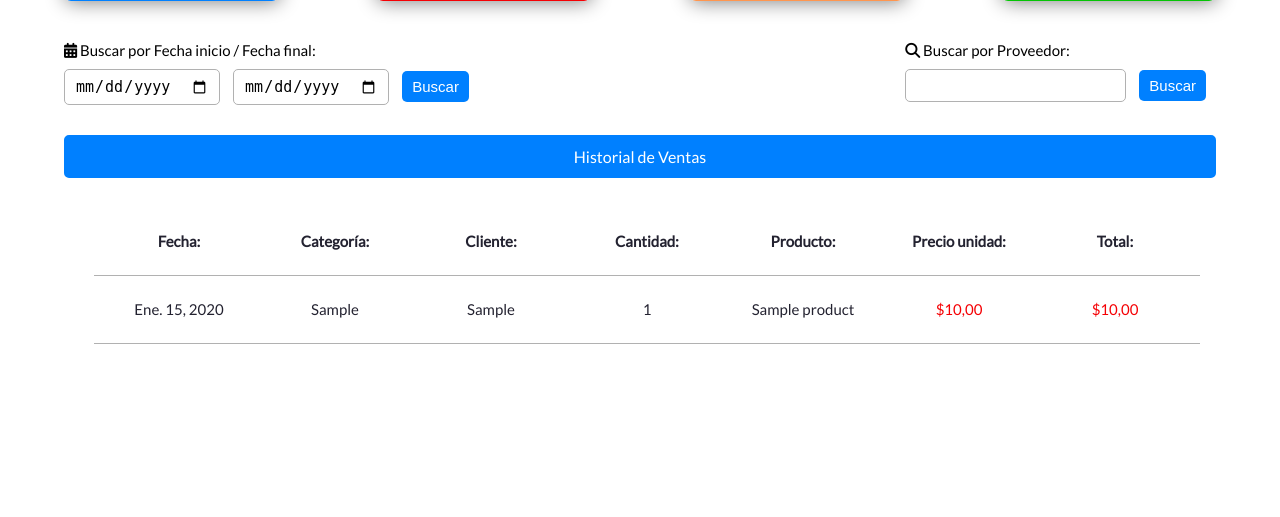
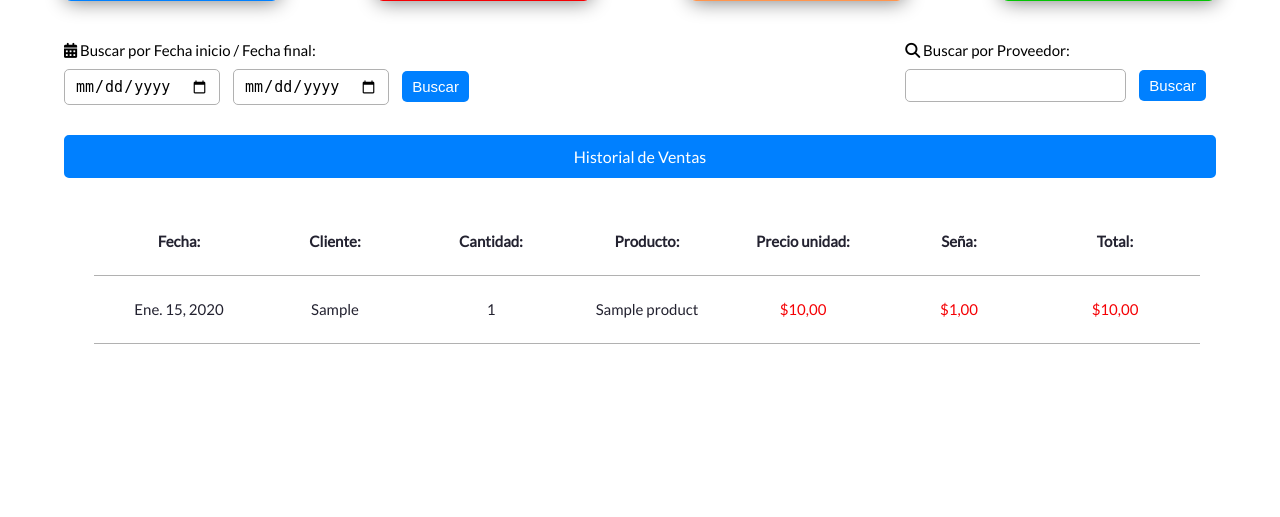
Before and after one commit to alejandro-alonso99/Amano, a Django app: page /sales/ in a window 1280 px wide. Shown: the part 247-764 px from the top of the page. Run offline with Django 3.2, Linux system fonts and the light colour scheme; a user stored in the database is signed in; tables that the repository leaves empty hold one stand-in row (values such as "Sample post"); some libraries are stand-ins or nearby versions.

Commit message:
add sale seña

```diff
--- a/sales/forms.py
+++ b/sales/forms.py
@@ -9,6 +9,7 @@ class SaleForm(forms.ModelForm):
     cantidad = forms.IntegerField(label='cantidad',widget=forms.TextInput(attrs={'placeholder':'000000'}))
     localidad = forms.CharField(label='localidad',widget=forms.TextInput(attrs={'placeholder':'ej. Río Cuarto'}))
     descripcion = forms.CharField(label='descripcion',widget=forms.TextInput(attrs={'placeholder':'ej. Platos pintados'}))
+    sena = forms.IntegerField(label='cantidad',widget=forms.TextInput(attrs={'placeholder':'10000'}))
 
     class Meta:
         model = Sale
--- a/sales/models.py
+++ b/sales/models.py
@@ -18,6 +18,7 @@ class Sale(models.Model):
     localidad = models.CharField(max_length=100)
     slug = models.SlugField(max_length=250, unique_for_date='fecha')
     tipo = models.CharField(max_length=100, choices=TYPE_CHOICES, default='pintado')
+    sena = models.IntegerField(default=0)
 
     def __str__(self):
         return str(self.cliente) + ' ' + self.fecha.strftime("%d-%m-%Y")
--- a/sales/templates/sales/sale_create.html
+++ b/sales/templates/sales/sale_create.html
@@ -41,6 +41,10 @@
                         <h3><i class="fa-solid fa-file"></i>Descripción:</h3>
                         <h2 id="title-client-tag">{{sale_form.descripcion}}</h2>
                     </div>
+                    <div class="create-element">
+                        <h3><i class="fa-solid fa-file"></i>Seña:</h3>
+                        <h2 id="title-client-tag">{{sale_form.sena}}</h2>
+                    </div>
                 </div>
             </div>
             <input type="submit" value="Crear" id="create-btn">
--- a/sales/templates/sales/sale_detail.html
+++ b/sales/templates/sales/sale_detail.html
@@ -38,6 +38,7 @@
                 <h2 id="title-client-tag">Producto:</h2>
                 <h2 id="title-client-tag">Precio unidad:</h2>
                 <h2 id="title-client-tag">Total:</h2>
+                <h2 id="title-client-tag">Seña:</h2>
             </div>
         </div>
         <div class="title-movement-card">
@@ -46,6 +47,7 @@
                 <h2 id="client-tag">{{ sale.product | capfirst}}</h2>
                 <h2 id="total-tag">${{ sale.get_unit_price | floatformat:2 | intcomma}}</h2>
                 <h2 id="total-tag">${{ sale.calculate_total | floatformat:2 | intcomma}}</h2>
+                <h2 id="total-tag">${{ sale.sena | floatformat:2 | intcomma}}</h2>
             </div>
         </div>
     </div>
--- a/sales/templates/sales/sales_list.html
+++ b/sales/templates/sales/sales_list.html
@@ -22,11 +22,11 @@
     <div class="title-movement-card">
         <div id="card-row-1">
             <h2 id="title-client-tag">Fecha:</h2>
-            <h2 id="title-client-tag">Categoría:</h2>
             <h2 id="title-client-tag">Cliente:</h2>
             <h2 id="title-client-tag">Cantidad:</h2>
             <h2 id="title-client-tag">Producto:</h2>
             <h2 id="title-client-tag">Precio unidad:</h2>
+            <h2 id="title-client-tag">Seña:</h2>
             <h2 id="title-client-tag">Total:</h2>
         </div>
     </div>
@@ -36,11 +36,11 @@
         <div class="movement-card">
             <div id="card-row-1">
                 <h2 id="client-tag"> {{ sale.fecha |date }}</h2>
-                <h2 id="client-tag">{{ sale.get_category | capfirst}}</h2>
                 <h2 id="client-tag">{{ sale.cliente | capfirst}}</h2>
                 <h2 id="client-tag">{{ sale.cantidad }}</h2>
                 <h2 id="client-tag">{{ sale.product | capfirst}}</h2>
                 <h2 id="total-tag">${{ sale.get_unit_price | floatformat:2 | intcomma}}</h2>
+                <h2 id="total-tag">${{ sale.sena | floatformat:2 | intcomma}}</h2>
                 <h2 id="total-tag">${{ sale.calculate_total | floatformat:2 | intcomma}}</h2>
             </div>
         </div>
@@ -102,11 +102,11 @@
     <div class="title-movement-card">
         <div id="card-row-1">
             <h2 id="title-client-tag">Fecha:</h2>
-            <h2 id="title-client-tag">Categoría:</h2>
             <h2 id="title-client-tag">Cliente:</h2>
             <h2 id="title-client-tag">Cantidad:</h2>
             <h2 id="title-client-tag">Producto:</h2>
             <h2 id="title-client-tag">Precio unidad:</h2>
+            <h2 id="title-client-tag">Seña:</h2>
             <h2 id="title-client-tag">Total:</h2>
         </div>
     </div>
@@ -116,11 +116,11 @@
         <div class="movement-card">
             <div id="card-row-1">
                 <h2 id="client-tag"> {{ sale.fecha |date }}</h2>
-                <h2 id="client-tag">{{ sale.get_category | capfirst}}</h2>
                 <h2 id="client-tag">{{ sale.cliente | capfirst}}</h2>
                 <h2 id="client-tag">{{ sale.cantidad }}</h2>
                 <h2 id="client-tag">{{ sale.product | capfirst}}</h2>
                 <h2 id="total-tag">${{ sale.get_unit_price | floatformat:2 | intcomma}}</h2>
+                <h2 id="total-tag">${{ sale.sena | floatformat:2 | intcomma}}</h2>
                 <h2 id="total-tag">${{ sale.calculate_total | floatformat:2 | intcomma}}</h2>
             </div>
         </div>
```
Also changed, not shown: sales/migrations/0002_sale_sena.py (added).
